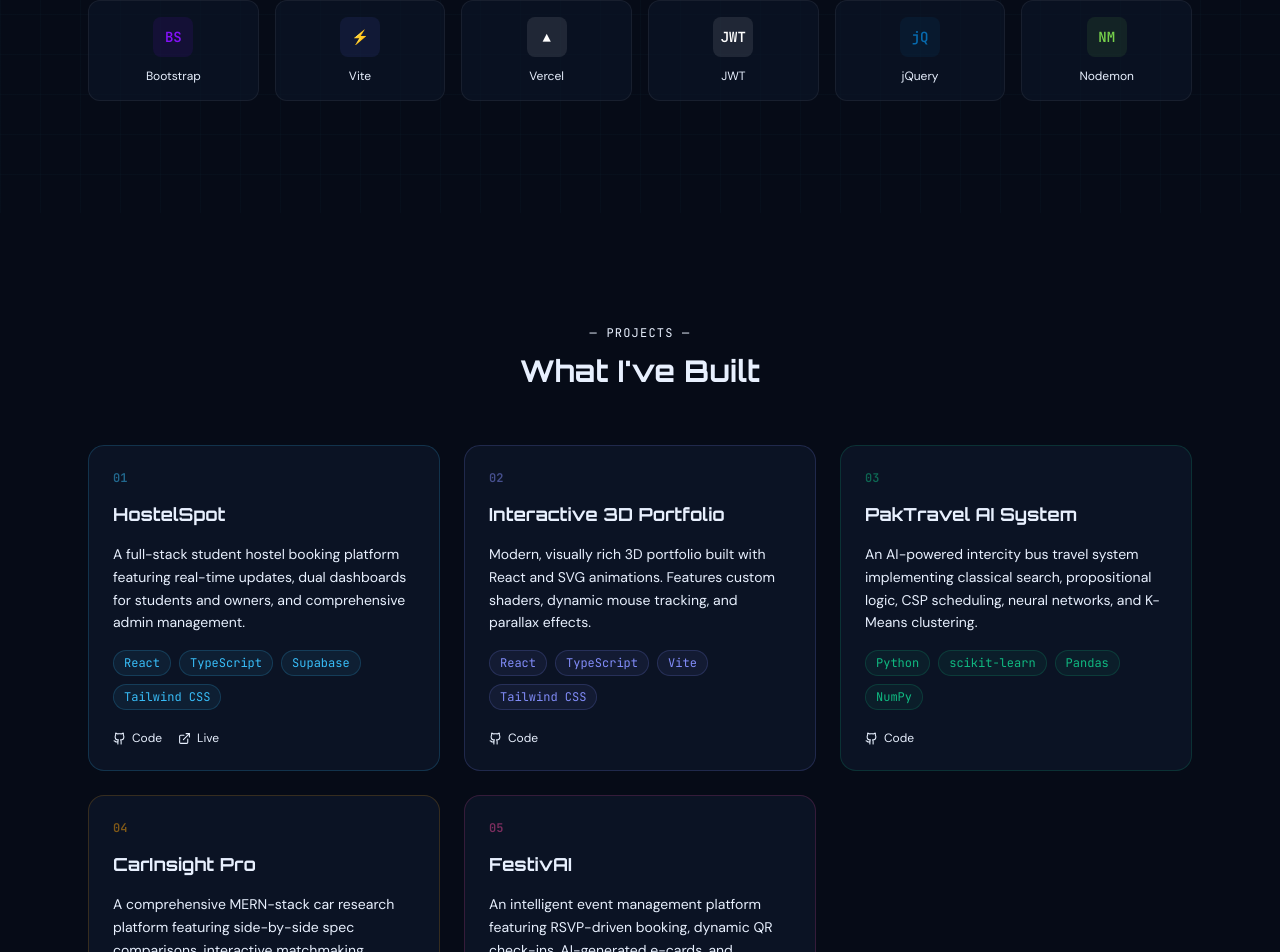
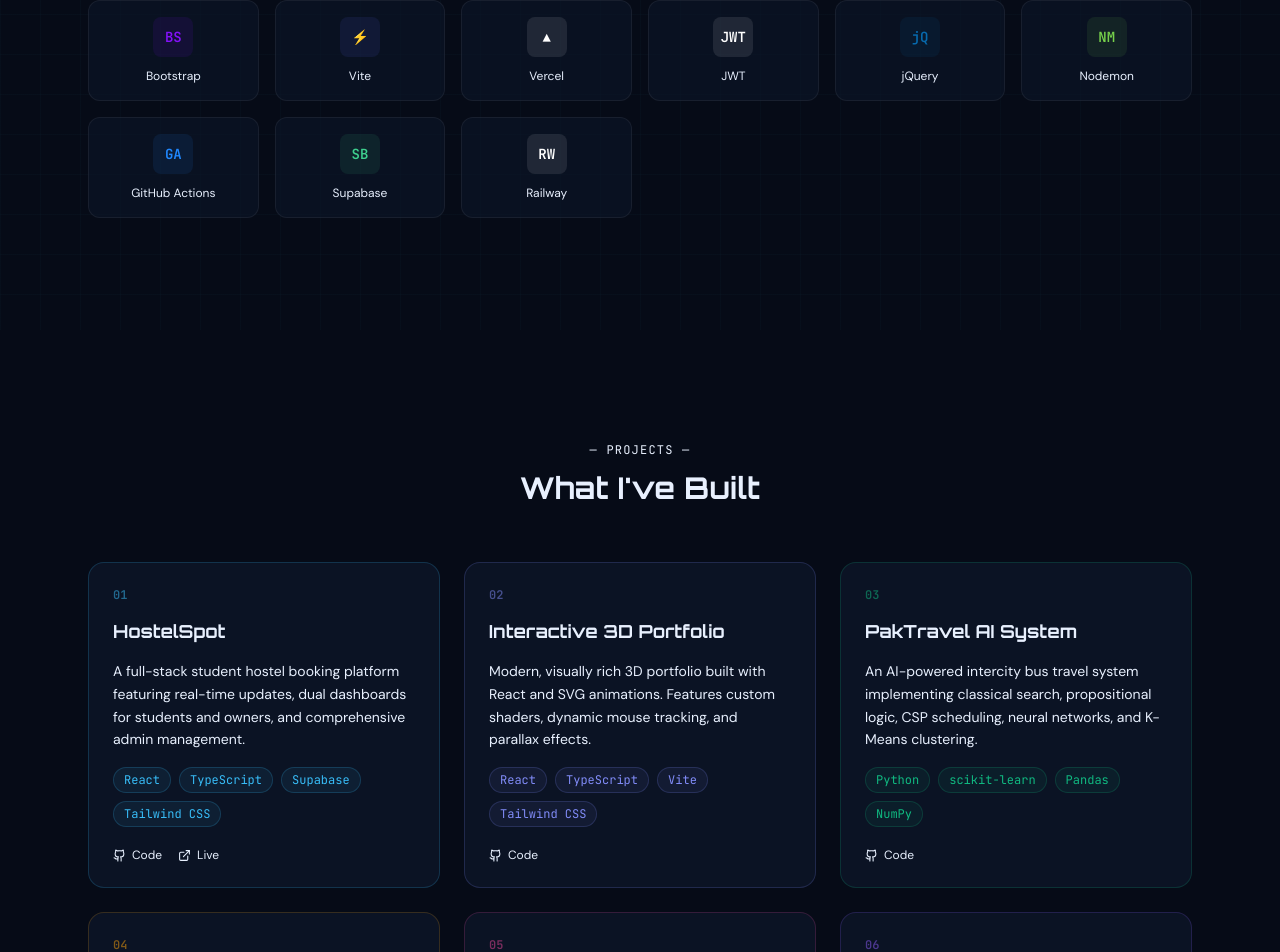
Before and after one commit to ProgrammingWithRafay/Portfolio, a React (Vite) app: page / in a window 1280 px wide. Shown: the part 1840-2792 px from the top of the page. Built offline with nearby package versions, Linux system fonts and the light colour scheme.

Commit message:
Added My CV

```diff
--- a/src/app/App.tsx
+++ b/src/app/App.tsx
@@ -22,6 +22,9 @@
   { name: "JWT", tag: "JWT", color: "#ffffff" },
   { name: "jQuery", tag: "jQ", color: "#0769AD" },
   { name: "Nodemon", tag: "NM", color: "#76d04b" },
+  { name: "GitHub Actions", tag: "GA", color: "#2088FF" },
+  { name: "Supabase", tag: "SB", color: "#3ECF8E" },
+  { name: "Railway", tag: "RW", color: "#ffffff" },
 ];
 
 type Project = {
@@ -78,6 +81,14 @@
     github: "https://github.com/alif223571/Final-Year-Project-One",
     border: "#ec4899",
     glow: "rgba(236,72,153,0.12)",
+  },
+  {
+    title: "MiniC Compiler",
+    description: "A 7-phase C compiler built using Flex and Bison. Takes a subset of C code through lexical/syntax/semantic analysis, TAC generation, optimization, and x86 pseudo-assembly output.",
+    tech: ["C", "Flex", "Bison", "Make"],
+    github: "https://github.com/ProgrammingWithRafay/Mini-C-Language-Compiler",
+    border: "#8b5cf6",
+    glow: "rgba(139,92,246,0.12)",
   },
 ];
 
@@ -700,7 +711,7 @@
             ))}
           </div>
           <a
-            href="#"
+            href="/Rafay_CV.pdf"
             target="_blank"
             rel="noopener noreferrer"
             className="hidden md:flex items-center gap-2 text-sm border border-primary/40 text-primary px-4 py-2 rounded-full hover:bg-primary/10 transition-all duration-200"
@@ -739,7 +750,7 @@
               </button>
             ))}
             <a
-              href="#"
+              href="/Rafay_CV.pdf"
               target="_blank"
               rel="noopener noreferrer"
               className="inline-flex items-center gap-2 text-sm border border-primary/40 text-primary px-4 py-2 rounded-full hover:bg-primary/10 transition-all duration-200 w-fit mt-2"
@@ -971,7 +982,7 @@
             <div className="grid grid-cols-2 gap-4">
               {[
                 { num: "FAST", label: "University", suffix: "" },
-                { num: "5", label: "Projects", suffix: "" },
+                { num: "6", label: "Projects", suffix: "" },
                 { num: "5", label: "Languages", suffix: "+" },
                 { num: "2026", label: "Graduate", suffix: "" },
               ].map((s) => (
```
Also changed, not shown: 1 other file (tests, documents, lock files or other folders).
